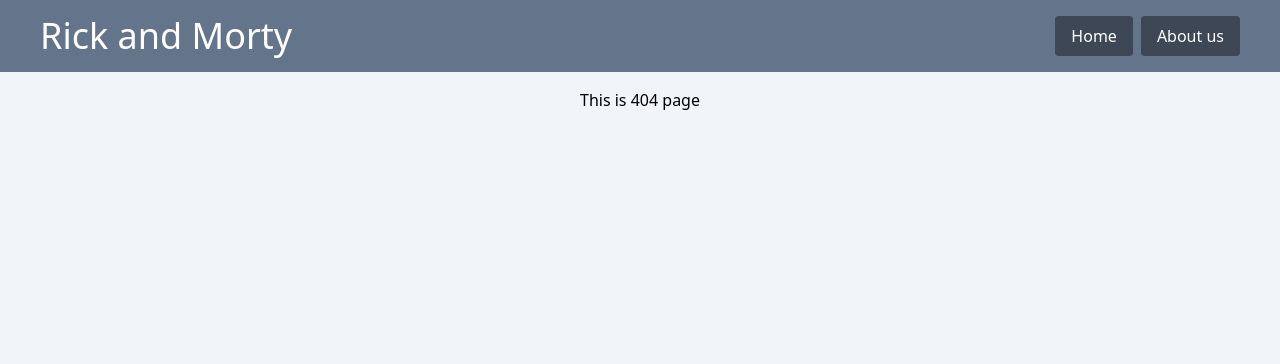
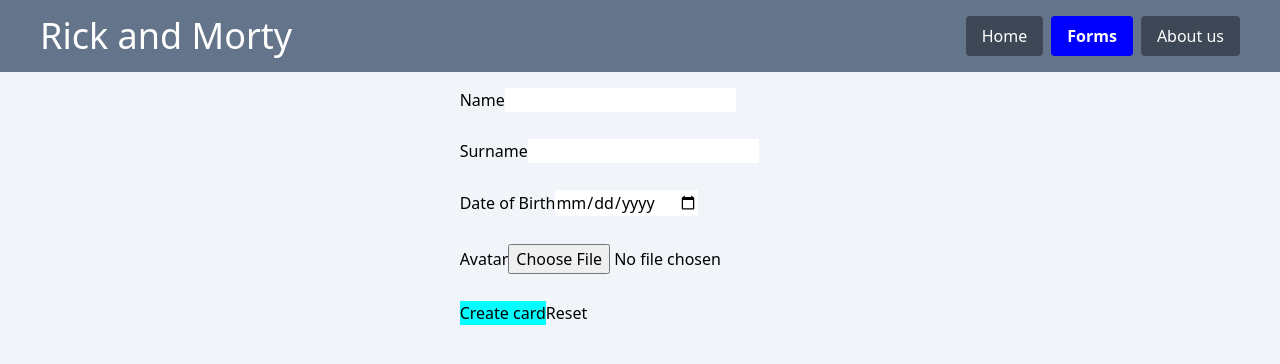
Before and after one commit to gavrilenkoartem038/REACT2022-Q3, a React (Create React App) app in the folder module01/: page /form in a window 1280 px wide. Before the commit this address had no page. Shown: the top 364 px of the page. Built offline with nearby package versions, Linux system fonts and the light colour scheme.

Commit message:
feat: add working form with cards

```diff
--- a/module01/src/App.tsx
+++ b/module01/src/App.tsx
@@ -5,6 +5,7 @@
 import { MainPage } from './pages/MainPage/MainPage';
 import { AboutPage } from './pages/AboutPage';
 import { NotFoundPage } from './pages/NotFounPage';
+import { FormPage } from './pages/FormPage/FormPage';
 
 import { Layout } from './components/Layout';
 
@@ -16,6 +17,7 @@
           <Route path="/" element={<Layout />}>
             <Route index element={<MainPage />} />
             <Route path="about" element={<AboutPage />} />
+            <Route path="form" element={<FormPage />} />
             <Route path="*" element={<NotFoundPage />} />
           </Route>
         </Routes>
--- a/module01/src/components/CardList/CardList.tsx
+++ b/module01/src/components/CardList/CardList.tsx
@@ -25,7 +25,7 @@
 
   render() {
     return (
-      <div className="container flex flex-wrap gap-8 justify-around">
+      <div className="container grid justify-evenly gap-8 grid-cols-auto">
         {this.filterCards(this.props.cards)}
       </div>
     );
--- /dev/null
+++ b/module01/src/components/Form/Form.css
@@ -0,0 +1,3 @@
+button:disabled {
+  background-color: aqua;
+}
--- /dev/null
+++ b/module01/src/components/Form/Form.tsx
@@ -0,0 +1,179 @@
+import React from 'react';
+import './Form.css';
+import Input from '../Input/Input';
+import { PersconCard } from 'types/types';
+
+interface State {
+  isFirstTry: boolean;
+  buttonDisabled: boolean;
+  name: boolean;
+  surname: boolean;
+  date: boolean;
+  country: boolean;
+  img: string | null;
+  file: boolean;
+}
+
+interface Props {
+  addCard: (card: PersconCard) => void;
+}
+
+class Form extends React.Component<Props, State> {
+  nameInput: React.RefObject<HTMLInputElement>;
+  surnameInput: React.RefObject<HTMLInputElement>;
+  dateInput: React.RefObject<HTMLInputElement>;
+  fileInput: React.RefObject<HTMLInputElement>;
+
+  constructor(props: Props) {
+    super(props);
+    this.nameInput = React.createRef();
+    this.surnameInput = React.createRef();
+    this.dateInput = React.createRef();
+    this.fileInput = React.createRef();
+
+    this.state = {
+      isFirstTry: true,
+      buttonDisabled: true,
+      name: true,
+      surname: true,
+      date: true,
+      country: true,
+      img: null,
+      file: true,
+    };
+
+    this.onSubmit = this.onSubmit.bind(this);
+    this.resetForm = this.resetForm.bind(this);
+    this.onChangeHandler = this.onChangeHandler.bind(this);
+  }
+
+  onChangeHandler(e: React.ChangeEvent<HTMLInputElement>) {
+    const name = e.target.name;
+    const inputImg = this.fileInput.current as HTMLInputElement;
+    if (name === 'file' && inputImg.files && inputImg.files.length !== 0) {
+      this.setState({
+        img: URL.createObjectURL(inputImg.files[0]),
+        file: true,
+      });
+    }
+
+    if (this.state.isFirstTry) {
+      this.setState({ buttonDisabled: false });
+    } else {
+      this.validateForm();
+    }
+  }
+
+  validateInput(condition: boolean, field: keyof State) {
+    this.setState((state) => ({ ...state, [field]: condition }));
+    return condition;
+  }
+
+  validateForm(): boolean {
+    const name = (this.nameInput.current as HTMLInputElement).value;
+    const surname = (this.surnameInput.current as HTMLInputElement).value;
+    const date = (this.dateInput.current as HTMLInputElement).value;
+    const inputImg = this.fileInput.current as HTMLInputElement;
+    const regexp = /\.(jpe?g|svg|png|gif)$/i;
+    const validateFile = (): boolean => {
+      if (inputImg.files !== null && inputImg.files.length !== 0) {
+        if (inputImg.files[0].name.match(regexp)) {
+          return true;
+        }
+      }
+      return false;
+    };
+    let isValid = true;
+    isValid = this.validateInput(name.length > 2, 'name') && isValid;
+    isValid = this.validateInput(surname.length > 2, 'surname') && isValid;
+    isValid = this.validateInput(new Date() > new Date(date), 'date') && isValid;
+    isValid = this.validateInput(validateFile(), 'file') && isValid;
+    if (isValid) this.setState({ buttonDisabled: false });
+    return isValid;
+  }
+
+  onSubmit(e: React.FormEvent<HTMLFormElement>) {
+    e.preventDefault();
+    const name = (this.nameInput.current as HTMLInputElement).value;
+    const surname = (this.surnameInput.current as HTMLInputElement).value;
+    const date = (this.dateInput.current as HTMLInputElement).value;
+    const file = this.state.img as string;
+
+    if (this.validateForm()) {
+      this.props.addCard({ name, surname, date, file });
+      this.resetForm();
+    } else {
+      console.log('form is invalid');
+      this.setState({ isFirstTry: false, buttonDisabled: true });
+    }
+  }
+
+  resetForm() {
+    (this.nameInput.current as HTMLInputElement).value = '';
+    (this.surnameInput.current as HTMLInputElement).value = '';
+    (this.dateInput.current as HTMLInputElement).value = '';
+    (this.fileInput.current as HTMLInputElement).value = '';
+
+    this.setState({
+      isFirstTry: true,
+      buttonDisabled: true,
+      name: true,
+      surname: true,
+      date: true,
+      country: true,
+      img: null,
+      file: true,
+    });
+  }
+
+  render() {
+    return (
+      <form className="flex flex-col gap-2" onSubmit={this.onSubmit}>
+        <Input
+          name="name"
+          label="Name"
+          validationField="Type at least 3 symbols"
+          valid={this.state.name}
+          reference={this.nameInput}
+          onChange={(e) => this.onChangeHandler(e)}
+        />
+        <Input
+          name="surname"
+          label="Surname"
+          validationField="Type at least 3 symbols"
+          valid={this.state.surname}
+          reference={this.surnameInput}
+          onChange={(e) => this.onChangeHandler(e)}
+        />
+        <Input
+          type="date"
+          name="date"
+          label="Date of Birth"
+          validationField="Type date before now"
+          valid={this.state.date}
+          reference={this.dateInput}
+          onChange={(e) => this.onChangeHandler(e)}
+        />
+        <Input
+          type="file"
+          name="file"
+          label="Avatar"
+          validationField="Add your avatar"
+          valid={this.state.file}
+          reference={this.fileInput}
+          onChange={(e) => this.onChangeHandler(e)}
+        />
+        <div className="cardForm__buttons">
+          <button type="submit" data-testid="button-submit" disabled={this.state.buttonDisabled}>
+            Create card
+          </button>
+          <button type="reset" onClick={this.resetForm} data-testid="button-reset">
+            Reset
+          </button>
+        </div>
+      </form>
+    );
+  }
+}
+
+export default Form;
--- /dev/null
+++ b/module01/src/components/Input/Input.css
@@ -0,0 +1,10 @@
+.validation-field {
+  font-size: 0.8em;
+  color: rgb(255, 0, 0);
+  visibility: hidden;
+  order: 1;
+}
+
+.invalid .validation-field{
+  visibility: visible;
+}
--- /dev/null
+++ b/module01/src/components/Input/Input.tsx
@@ -0,0 +1,31 @@
+import React from 'react';
+import './Input.css';
+
+interface Props {
+  type?: string;
+  name: string;
+  label?: string;
+  validationField?: string;
+  valid: boolean;
+  reference: React.RefObject<HTMLInputElement>;
+  onChange: (e: React.ChangeEvent<HTMLInputElement>) => void;
+}
+
+class Input extends React.Component<Props> {
+  constructor(props: Props) {
+    super(props);
+  }
+
+  render() {
+    const { type = 'text', name, label, validationField, valid, reference, onChange } = this.props;
+    return (
+      <div className={valid ? 'input-block' : 'input-block invalid'}>
+        <label className="label">{label}</label>
+        <input type={type} name={name} className="input" ref={reference} onChange={onChange} />
+        <div className="validation-field">{validationField}</div>
+      </div>
+    );
+  }
+}
+
+export default Input;
--- a/module01/src/components/Layout.tsx
+++ b/module01/src/components/Layout.tsx
@@ -11,6 +11,9 @@
           <div className="flex gap-2">
             <NavLink to="/" end className="nav-link">
               Home
+            </NavLink>
+            <NavLink to="/form" end className="nav-link">
+              Forms
             </NavLink>
             <NavLink to="/about" className="nav-link">
               About us
--- /dev/null
+++ b/module01/src/components/PersonalCards/PersonCardLise.tsx
@@ -0,0 +1,42 @@
+import React from 'react';
+import { PersconCard } from 'types/types';
+
+interface Props {
+  cards: PersconCard[];
+}
+
+class PersonCardList extends React.Component<Props> {
+  constructor(props: Props) {
+    super(props);
+  }
+
+  render() {
+    console.log(this.props, this.props.cards.length);
+    return (
+      <div className="container grid justify-evenly gap-8 grid-cols-auto">
+        {this.props.cards.length > 0 &&
+          this.props.cards.map((card, index) => {
+            return (
+              <div
+                key={index}
+                className="card flex flex-col border-2 rounded-lg p-4 border-slate-300 bg-white"
+              >
+                <img src={card.file} alt="" className="rounded-lg h-48" />
+                <div>
+                  <span className="font-bold">Name:</span> {card.name}
+                </div>
+                <div>
+                  <span className="font-bold">Surname:</span> {card.surname}
+                </div>
+                <div>
+                  <span className="font-bold">Date of Birth:</span> {card.date}
+                </div>
+              </div>
+            );
+          })}
+      </div>
+    );
+  }
+}
+
+export { PersonCardList };
--- /dev/null
+++ b/module01/src/pages/FormPage/FormPage.tsx
@@ -0,0 +1,37 @@
+import Form from 'components/Form/Form';
+import { PersonCardList } from 'components/PersonalCards/PersonCardLise';
+import React from 'react';
+import { PersconCard } from 'types/types';
+
+interface State {
+  cards: PersconCard[];
+}
+
+class FormPage extends React.Component<Record<string, unknown>, State> {
+  constructor(props: Record<string, unknown>) {
+    super(props);
+    this.state = {
+      cards: [],
+    };
+
+    this.addCard = this.addCard.bind(this);
+  }
+
+  addCard(card: PersconCard) {
+    this.setState(({ cards }) => {
+      const prevCards = [...cards];
+      return { cards: [...prevCards, card] };
+    });
+  }
+
+  render() {
+    return (
+      <>
+        <Form addCard={this.addCard} />
+        <PersonCardList cards={this.state.cards} />
+      </>
+    );
+  }
+}
+
+export { FormPage };
--- a/module01/tailwind.config.js
+++ b/module01/tailwind.config.js
@@ -1,7 +1,11 @@
 module.exports = {
   content: ['./src/**/*.{html,tsx}'],
   theme: {
-    extend: {},
+    extend: {
+      gridTemplateColumns: {
+        auto: 'repeat(auto-fit, 336px)',
+      },
+    },
   },
   plugins: [],
 };
```
Also changed, not shown: module01/src/types/types.ts (+7 -0 lines), 1 other file (tests, documents, lock files or other folders).
